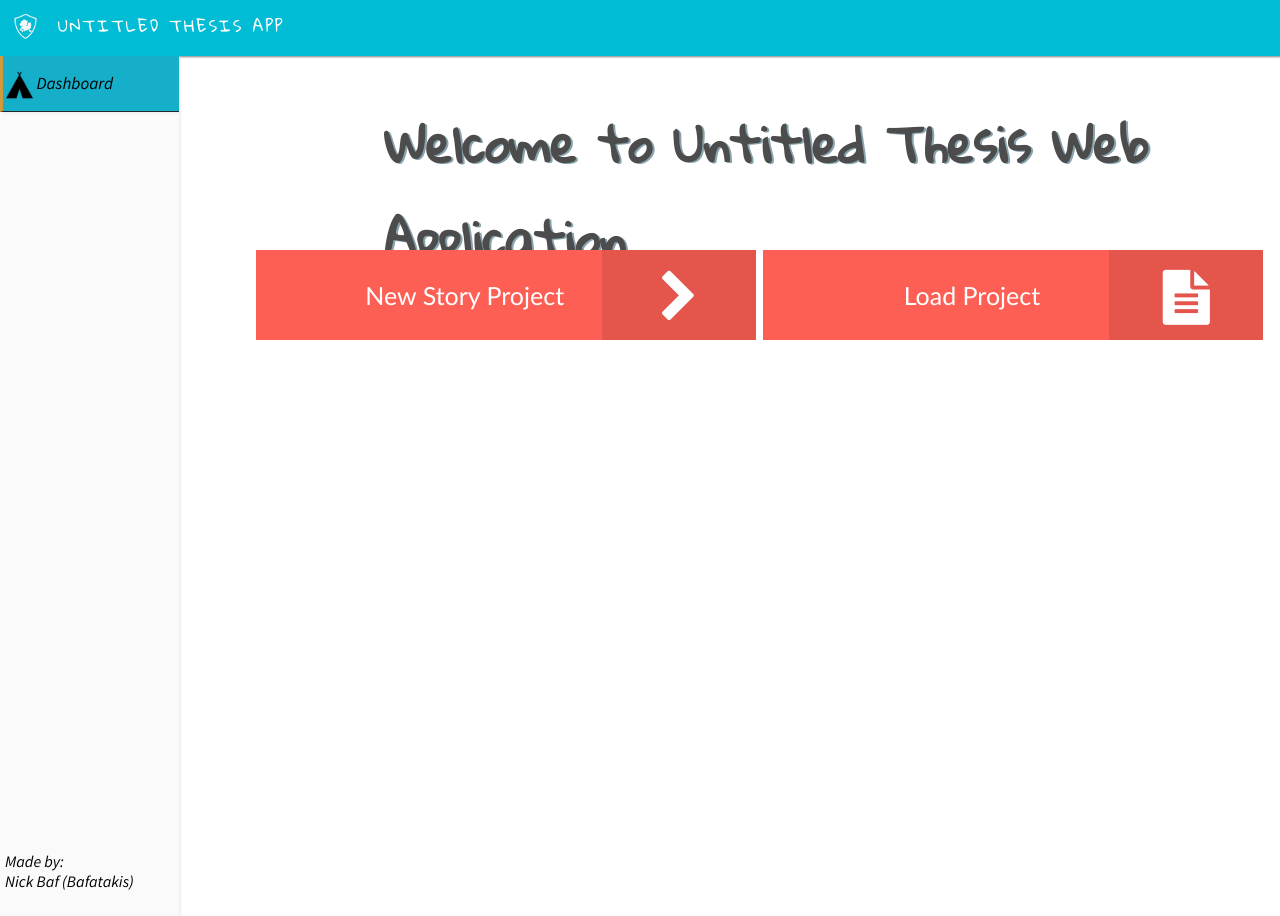
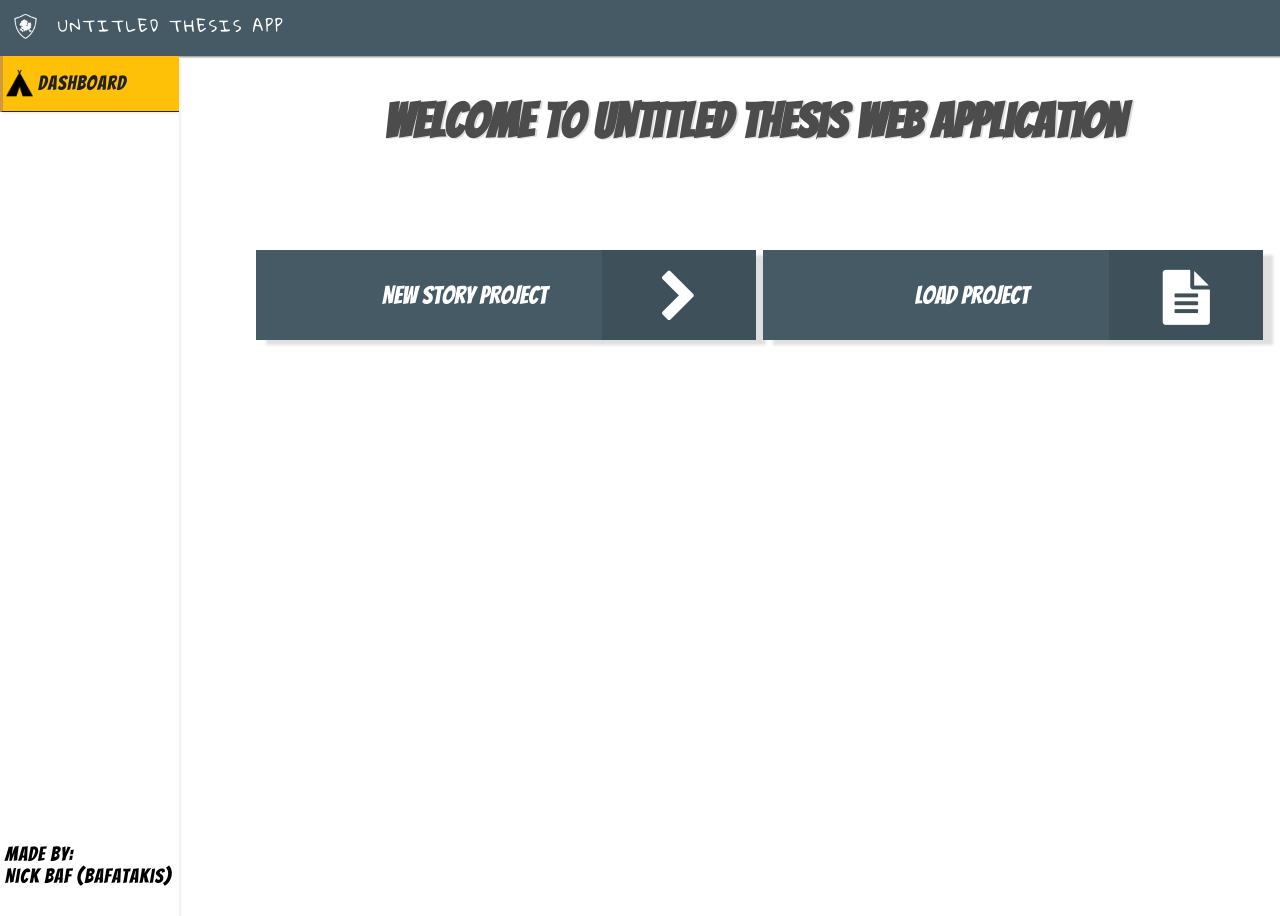
Before and after one commit to nickbaf/Umbra-GameScenario-Designer, a PHP site: page /main.php in a window 1280 px wide. Run offline with PHP 8.4, Linux system fonts and the light colour scheme; some libraries are stand-ins or nearby versions.

Commit message:
new adds

```diff
--- a/SideMenu.css
+++ b/SideMenu.css
@@ -1,11 +1,14 @@
 /*MENU BAR*/
+
 
 .nav-side-menu {
     overflow: auto;
-    font-family: 'Source Sans Pro', sans-serif;
-    font-size: 17px;
+    /*font-family: 'Source Sans Pro', sans-serif;*/
+    font-family: 'Bangers', cursive;
+    letter-spacing: 1px;
+    font-size: 20px;
     font-weight: 200;
-    background-color: rgb(250,250,250);/*#2e353d;*/
+  /*  background-color: rgb(250,250,250);/*#2e353d;*/
     position: fixed;
     top: 56px;
     width: 14%;
@@ -25,6 +28,7 @@
 }
 .nav-side-menu ul,
 .nav-side-menu li {
+    background: #CFD8DC;
     list-style: none;
     padding: 0px;
     margin: 0px;
@@ -61,21 +65,23 @@
 .nav-side-menu ul .active,
 .nav-side-menu li .active {
     border-left: 3px solid #d19b3d;
-    background-color: rgb(22,175,202);
+   /* background-color: rgb(22,175,202);*/
+    background: #FFC107;
 }
 .nav-side-menu ul .sub-menu li.active,
 .nav-side-menu li .sub-menu li.active {
-    background-color: rgb(22,175,202);
-    color: #d19b3d;
+    background-color: #FFC107;
+    color: #FFFFFF;
 }
 .nav-side-menu ul .sub-menu li.active a,
 .nav-side-menu li .sub-menu li.active a {
-    color: #d19b3d;
+    color: #212121; /* ACTIVE SUBTAB TEXT COLOR*/
+
 
 }
 .nav-side-menu ul .sub-menu li,
 .nav-side-menu li .sub-menu li {
-    background-color: rgb(247, 217, 209);
+    background-color: #CFD8DC;
     border: none;
     line-height: 28px;
     border-bottom: 1px solid #23282e;
@@ -83,7 +89,7 @@
 }
 .nav-side-menu ul .sub-menu li:hover,
 .nav-side-menu li .sub-menu li:hover {
-    background-color: rgb(22,175,202);
+    background-color: #FFC107;
 }
 .nav-side-menu ul .sub-menu li:before,
 .nav-side-menu li .sub-menu li:before {
@@ -102,8 +108,10 @@
 .nav-side-menu li a {
 
     text-decoration: none;
-    color: black; /* TEXT COLOR */
+    /*color: black; /* TEXT COLOR GENERAL*/
+    color: #212121;
 }
+
 .nav-side-menu li a i {
     padding-left: 10px;
     width: 20px;
@@ -111,7 +119,7 @@
 }
 .nav-side-menu li:hover {
     border-left: 3px solid #d19b3d;
-    background-color: rgb(22,175,202);/*#4f5b69;*/
+    background-color: #FFC107;/*#4f5b69;*/
     -webkit-transition: all 1s ease;
     -moz-transition: all 1s ease;
     -o-transition: all 1s ease;
--- a/charactermodel.php
+++ b/charactermodel.php
@@ -4,6 +4,7 @@
 <head>
     <meta http-equiv="Content-Type" content="text/html; charset=utf-8" />
     <link href="https://fonts.googleapis.com/css?family=Gloria+Hallelujah|Source+Sans+Pro:400i" rel="stylesheet">
+    <link href="https://fonts.googleapis.com/css?family=Bangers" rel="stylesheet">
     <link rel="stylesheet" type="text/css" href="style.css">
     <link rel="stylesheet" type="text/css" href="SideMenu.css">
     <link rel="stylesheet" type="text/css" href="bootstrap.css">
--- a/coreApp.js
+++ b/coreApp.js
@@ -1557,6 +1557,7 @@ function openActiveTab(type,name) {
 }
 
 
+
 function aboutBaf(type) {
     if(type=="open") {
         document.getElementById("aboutBBF").style.display = "block";
--- a/flowchart.php
+++ b/flowchart.php
@@ -4,6 +4,8 @@
 <head>
         <meta http-equiv="Content-Type" content="text/html; charset=utf-8" />
         <link href="https://fonts.googleapis.com/css?family=Gloria+Hallelujah|Source+Sans+Pro:400i" rel="stylesheet">
+        <link href="https://fonts.googleapis.com/css?family=Bangers" rel="stylesheet">
+
         <link rel="stylesheet" type="text/css" href="style.css">
         <link rel="stylesheet" type="text/css" href="SideMenu.css">
         <link rel="stylesheet" type="text/css" href="bootstrap.css">
--- a/main.html
+++ b/main.html
@@ -5,7 +5,9 @@
     <title>Changelog</title>
 </head>
 <body>
-<script>alert("Changelog 5.10.17\n\n-Made changes to ADbc metric\n-Changed the presentation of the metrics for each story\n" +
+<script>alert("Changelog 5.17.17\n\n-Fresh and cool appearance w/ new fonts + colors \n-Various bug fixes\n" +
+    "-Appearance bug fixes\n\n"
+    +"Changelog 5.10.17\n\n-Made changes to ADbc metric\n-Changed the presentation of the metrics for each story\n" +
     "Introduced new arrays for presenting data\n-Implemented the Compare Metrics tab.\n" +
     "-Bug fixes and performance improvements\n-Attached properties pane into SideNav\n\n"
     +"Changelog 05.09.17\n\n-Implemented ADbc metric\n-Implemented Algorithm for finding the distances between choices\n" +
--- a/main.php
+++ b/main.php
@@ -6,6 +6,7 @@
     <link rel="stylesheet" type="text/css" href="SideMenu.css">
     <link rel="stylesheet" type="text/css" href="bootstrap.css">
     <link href="https://fonts.googleapis.com/css?family=Gloria+Hallelujah|Source+Sans+Pro:400i" rel="stylesheet">
+    <link href="https://fonts.googleapis.com/css?family=Bangers" rel="stylesheet">
     <script src="jquery-3.2.0.min.js"></script>
     <script type="text/javascript" src="coreApp.js"></script>
     <script type="text/javascript" src="tabManagment.js"></script>
--- a/menu.php
+++ b/menu.php
@@ -1,5 +1,5 @@
-<div id="blackout" style='background-image:url("img/network/someSemiTransparent.png"); display:none;'></div>
-<ul id="topNav">
+<div id="blackout" style='display:none;'></div>
+<ul  class="dark-primary-color" id="topNav">
     <li id="topMenu"><img src="img/network/logoAlpha.png" alt="" align="left"  style="width:25px;height:25px;">Untitled Thesis App</li>
     <li id="projectName">Untitled Project</li>
 </ul>
@@ -12,7 +12,7 @@
     <li><a id="storyModel" href="flowchart.html"><img src="img/network/diamond.png" alt="" align="left" style="width:25px;height:22px;">Story Flow Chart</a></li>
 </ul-->
 <div class="tw-bs">
-    <div class="nav-side-menu">
+    <div class="nav-side-menu text-primary-color">
         <i class="fa fa-bars fa-2x toggle-btn" data-toggle="collapse" data-target="#menu-content"></i>
 
         <div class="menu-list">
@@ -30,7 +30,12 @@
 
                 <ul class="sub-menu collapse" id="characterModel">
 
-                    <li id="cOriginal"><a href="#"  class="fa fa-plus" onclick='insertCharName("load");'> Character Model</a></li>
+                    <li id="cOriginal">
+                    <span>
+                        <a  class="fa fa-plus"></a>
+                        <a href="#"  onclick='insertCharName("load");'> Character Model</a>
+                        </span>
+                    </li>
                 </ul>
 
 
@@ -40,7 +45,13 @@
 
 
                 <ul class="sub-menu collapse" id="storyflow">
-                    <li id="sOriginal"><a href="#"  class="fa fa-plus" onclick='insertFlowName("load");'> Story Flow Chart Model</a></li>
+                        <li id="sOriginal">
+                            <span>
+                                <a class="fa fa-plus"></a>
+                            <a href="#"   onclick='insertFlowName("load");'> Story Flow Chart Model</a>
+                                </span>
+                        </li>
+
                 </ul>
 
 
@@ -48,7 +59,12 @@
                     <a href="#"><img src="img/network/mush.png" alt="" align="bottom" style="width:35px;height:28px; padding-left: 3px; padding-right: 3px;">  Metrics <span class="arrow"></span></a>
                 </li>
                 <ul class="sub-menu collapse" id="metrics">
-                    <li id="compare"><a href="metricsCompared.php"  class="fa fa-check-square-o"> Compare Projects</a></li>
+                    <li id="compare">
+                        <span>
+                            <a class="fa fa-check-square-o ></a>
+                        <a href="metricsCompared.php"  > Compare Projects</a>
+                            </span>
+                    </li>
                 </ul>
 
             </ul>
--- a/metrics.php
+++ b/metrics.php
@@ -6,6 +6,7 @@
     <link rel="stylesheet" type="text/css" href="SideMenu.css">
     <link rel="stylesheet" type="text/css" href="bootstrap.css">
     <link href="https://fonts.googleapis.com/css?family=Gloria+Hallelujah|Source+Sans+Pro:400i" rel="stylesheet">
+    <link href="https://fonts.googleapis.com/css?family=Bangers" rel="stylesheet">
     <script src="jquery-3.2.0.min.js"></script>
     <script type="text/javascript" src="coreApp.js"></script>
     <script type="text/javascript" src="tabManagment.js"></script>
--- a/metricsCompared.php
+++ b/metricsCompared.php
@@ -6,6 +6,7 @@
     <link rel="stylesheet" type="text/css" href="SideMenu.css">
     <link rel="stylesheet" type="text/css" href="bootstrap.css">
     <link href="https://fonts.googleapis.com/css?family=Gloria+Hallelujah|Source+Sans+Pro:400i" rel="stylesheet">
+    <link href="https://fonts.googleapis.com/css?family=Bangers" rel="stylesheet">
     <script src="jquery-3.2.0.min.js"></script>
     <script type="text/javascript" src="coreApp.js"></script>
     <script type="text/javascript" src="tabManagment.js"></script>
--- a/style.css
+++ b/style.css
@@ -1,5 +1,6 @@
 body, select {
-    font-family: 'Source Sans Pro', sans-serif;
+    /*font-family: 'Source Sans Pro', sans-serif;*/
+    font-family: 'Bangers', cursive;
 }
 
 
@@ -14,7 +15,7 @@ body{
 #topNav{
     overflow: hidden;
     list-style-type: none;
-    background-color: rgb(0,188,212);
+   /* background-color: rgb(0,188,212);*/
     margin-top: 0;
     padding-top: 0;
     margin-bottom: 0;
@@ -172,9 +173,11 @@ body{
 /*HOME SCREEN ASSETS*/
 h1{
     position:fixed;
-    font-family: 'Gloria Hallelujah', cursive;
+    /*font-family: 'Gloria Hallelujah', cursive;*/
+    font-family: 'Bangers', cursive;
+
     font-size: 3em;
-    text-shadow: 2px 1px rgb(84, 126, 140);
+    text-shadow: 2px 1px rgb(206, 207, 212);
     opacity: 0.7;
     left:30%;
     top:7%;
@@ -255,20 +258,22 @@ h1{
 
 /*Constraints*/
 .button {
+    font-family: 'Bangers', cursive;
     min-width: 20em;
     min-height: 3.6em;
     font-size: 25px;
+    box-shadow: 10px 5px 3px rgb(223, 223, 223);
 }
 .arrow2 {
-    background: #FE5F55;
+    background: #455A64;
 
 }
 .arrow2:hover {
-    background: #b9b627;
+    background: #CFD8DC;
 }
 .arrow2:active,
 .arrow2:focus {
-    background: #706e18;
+    background: #BDBDBD;
 }
 .arrow2:after {
     content: "\F054";
@@ -299,15 +304,15 @@ h1{
 }
 /*-----------------*/
 .load {
-    background: #FE5F55;
+    background: #455A64;
 
 }
 .load:hover {
-    background: #b9b627;
+    background: #CFD8DC;
 }
 .load:active,
 .load:focus {
-    background: #706e18;
+    background: #BDBDBD;
 }
 .load:after {
     content: "\f15c";
@@ -370,19 +375,77 @@ h1{
 
 /*END OF HOME BUTTONS */
 
+/*BLACKOUT*/
 
 #blackout {
+    -webkit-animation: fadein 2s; /* Safari, Chrome and Opera > 12.1 */
+    -moz-animation: fadein 2s; /* Firefox < 16 */
+    -ms-animation: fadein 2s; /* Internet Explorer */
+    -o-animation: fadein 2s; /* Opera < 12.1 */
+    animation: fadein 2s;
+
     width:100%;
     height:100%; /* make sure you have set parents to a height of 100% too*/
     position: absolute;
     left:0; top:0;
-    z-index:10 /*just to make sure its on top*/}
+    z-index:10; /*just to make sure its on top*/
+    background-color: rgba(255, 193, 7, 0.4);
+    /*style='background-image:url("img/network/someSemiTransparent.png"); display:none;'*/
+}
+
+
+
+
+@keyframes fadein {
+    from { opacity: 0; }
+    to   { opacity: 1; }
+}
+
+/* Firefox < 16 */
+@-moz-keyframes fadein {
+    from { opacity: 0; }
+    to   { opacity: 1; }
+}
+
+/* Safari, Chrome and Opera > 12.1 */
+@-webkit-keyframes fadein {
+    from { opacity: 0; }
+    to   { opacity: 1; }
+}
+
+/* Internet Explorer */
+@-ms-keyframes fadein {
+    from { opacity: 0; }
+    to   { opacity: 1; }
+}
+
+/* Opera < 12.1 */
+@-o-keyframes fadein {
+    from { opacity: 0; }
+    to   { opacity: 1; }
+}
+
+
+/* ENO OF BLACKOUT*/
+
+
+
+
+
+
+
+
+
+
+
 
 
 footer{
     position:fixed;
     bottom:1%;
     left:5px;
+    font-size:20px;
+    letter-spacing: 1px;
 }
 
 input[type=file] {
```
Also changed, not shown: other parts of style.css (+35 -24 lines), sideNavStory.php (+4 -4 lines), img/network/gear.png.
